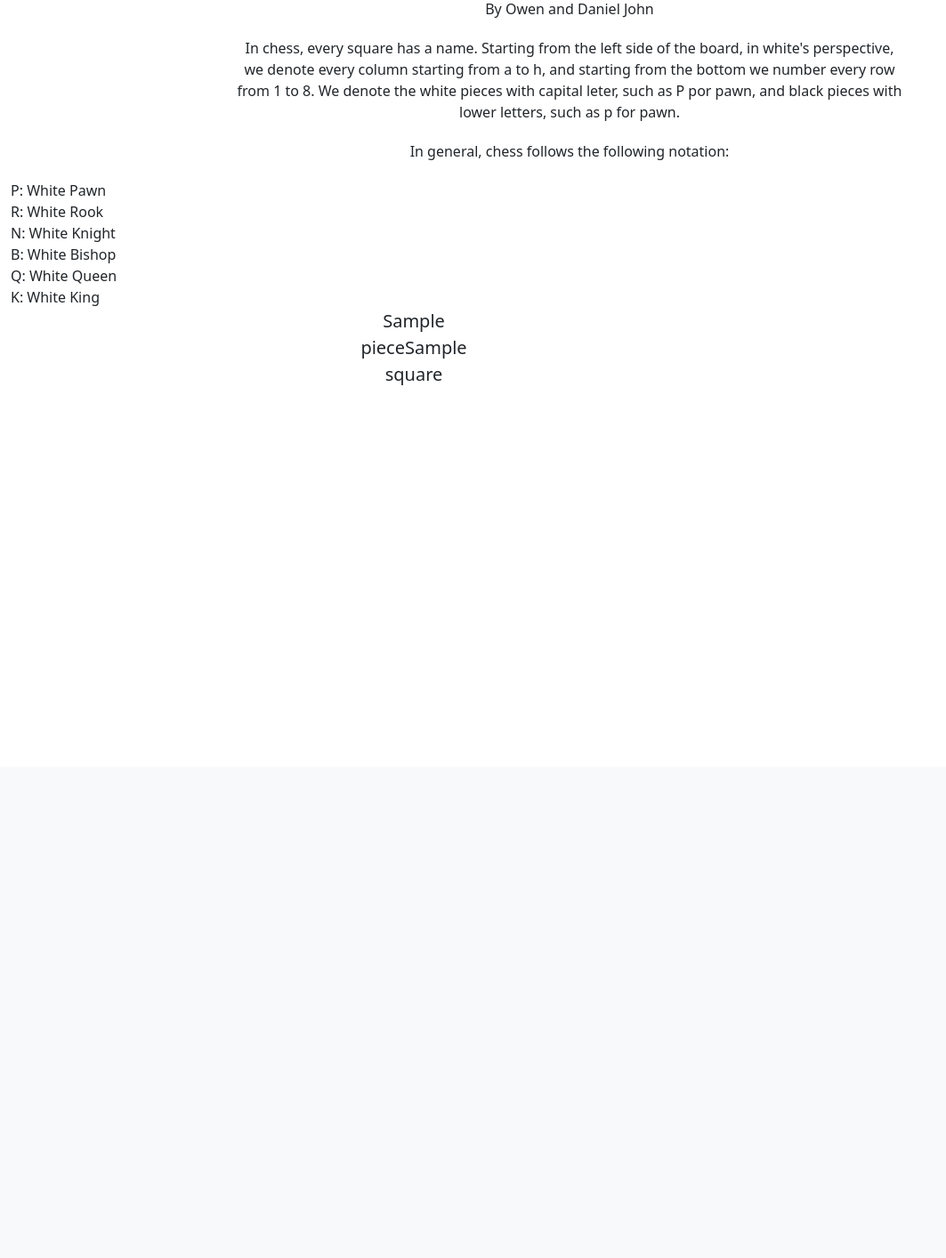
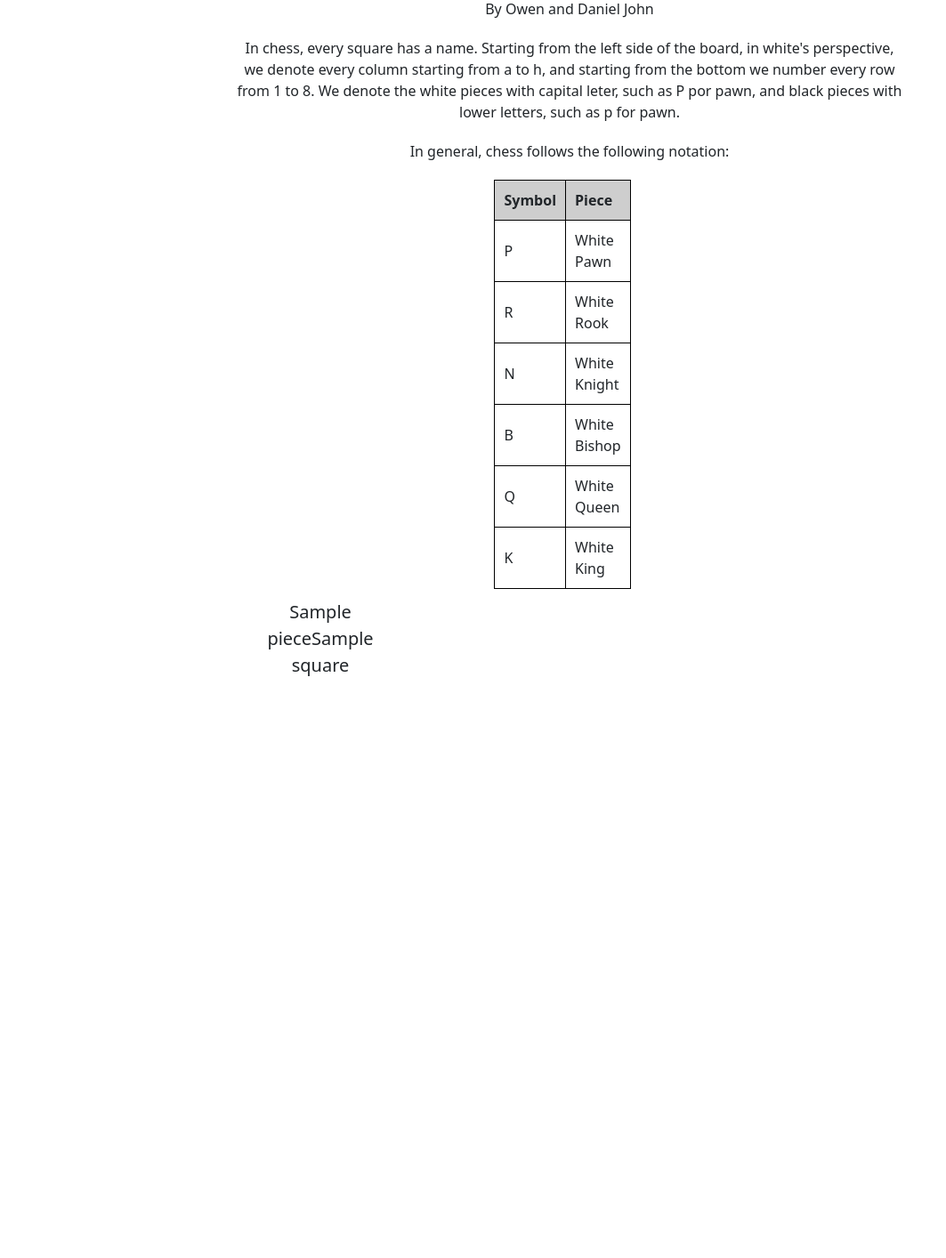
Before and after one commit to owenxuli/cs50-final-project, a Flask app: template templates/notation.html in a window 1280 px wide. Shown: the part 182-1596 px from the top of the page at 89% size, without its empty margins (0-1063 px from the left). Before the commit the page ends 615 px from the top, so only its background shows below. Run offline with Flask 3, Linux system fonts and the light colour scheme; the template is opened without the code that fills it: most values are stand-ins (such as "Sample title", 1, 10 or a date in 2020); some libraries are stand-ins or nearby versions.

Commit message:
notation

```diff
--- a/static/style.css
+++ b/static/style.css
@@ -6,15 +6,15 @@ nav .navbar-brand
 
 .chessboard {
     display: grid;
-    grid-template-columns: repeat(8, 50px);
-    grid-template-rows: repeat(8, 50px);
+    grid-template-columns: repeat(8, 80px);
+    grid-template-rows: repeat(8, 80px);
     justify-content: center;
     align-items: center;
 }
 
 .chessboard div {
-    width: 50px;
-    height: 50px;
+    width: 80px;
+    height: 80px;
     display: flex;
     justify-content: center;
     align-items: center;
@@ -37,11 +37,23 @@ p {
     margin-bottom: 20px;
 }
 
-ul {
-    list-style-type: none; /* Remove default list styling (bullets/numbers) */
-    padding: 0;            /* Remove default padding */
+.center-container {
+    display: flex;
+    justify-content: center;
+    align-items: center;
 }
 
-li {
+table {
+    width: 30%;
+    border-collapse: collapse;
+}
+
+th, td {
+    border: 1px solid #000;
+    padding: 10px;
     text-align: left;
 }
+
+th {
+    background-color: #cecece;
+}
--- a/templates/notation.html
+++ b/templates/notation.html
@@ -9,17 +9,40 @@
     <body>
         By Owen and Daniel John
         <p>In chess, every square has a name. Starting from the left side of the board, in white's perspective, we denote every column starting from a to h, and starting from the bottom we number every row from 1 to 8. We denote the white pieces with capital leter, such as P por pawn, and black pieces with lower letters, such as p for pawn.</p>
-        <p>
-            In general, chess follows the following notation:
+        <p>In general, chess follows the following notation:</p>
+        <div class="center-container">
             <ul>
-                <li>P: White Pawn</li>
-                <li>R: White Rook</li>
-                <li>N: White Knight</li>
-                <li>B: White Bishop</li>
-                <li>Q: White Queen</li>
-                <li>K: White King</li>
-            </ul>
-        </p>
+                <table>
+                    <tr>
+                        <th>Symbol</th>
+                        <th>Piece</th>
+                    </tr>
+                    <tr>
+                        <td>P</td>
+                        <td>White Pawn</td>
+                    </tr>
+                    <tr>
+                        <td>R</td>
+                        <td>White Rook</td>
+                    </tr>
+                    <tr>
+                        <td>N</td>
+                        <td>White Knight</td>
+                    </tr>
+                    <tr>
+                        <td>B</td>
+                        <td>White Bishop</td>
+                    </tr>
+                    <tr>
+                        <td>Q</td>
+                        <td>White Queen</td>
+                    </tr>
+                    <tr>
+                        <td>K</td>
+                        <td>White King</td>
+                    </tr>
+                </table>
+            </div>
         <div class="chessboard">
             {% for square in squares %}
                 <div class="{{ square.color }}">
```
Also changed, not shown: 1 other file.
